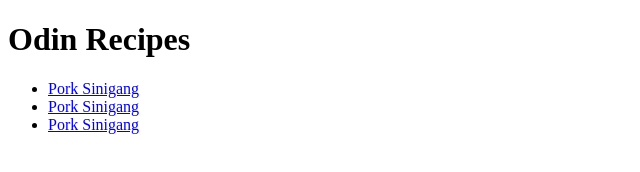
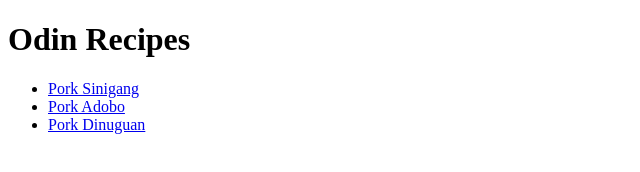
Before and after one commit to emilBaticulon/odin-recipes, a plain HTML site: page index.html in a window 1280 px wide. Shown: the full height of the page, 0-640 px from the left. Drawn offline with Linux system fonts and the light colour scheme.

Commit message:
Added sinigang, adobo and dinuguan recipes.

```diff
--- a/index.html
+++ b/index.html
@@ -13,10 +13,10 @@
             <a href="/recipes/pork-sinigang.html">Pork Sinigang</a>
         </li>
         <li>
-            <a href="/recipes/pork-sinigang.html">Pork Sinigang</a>
+            <a href="/recipes/pork-adobo.html">Pork Adobo</a>
         </li>
         <li>
-            <a href="/recipes/pork-sinigang.html">Pork Sinigang</a>
+            <a href="/recipes/pork-dinuguan.html">Pork Dinuguan</a>
         </li>
     </ul>
 
```
